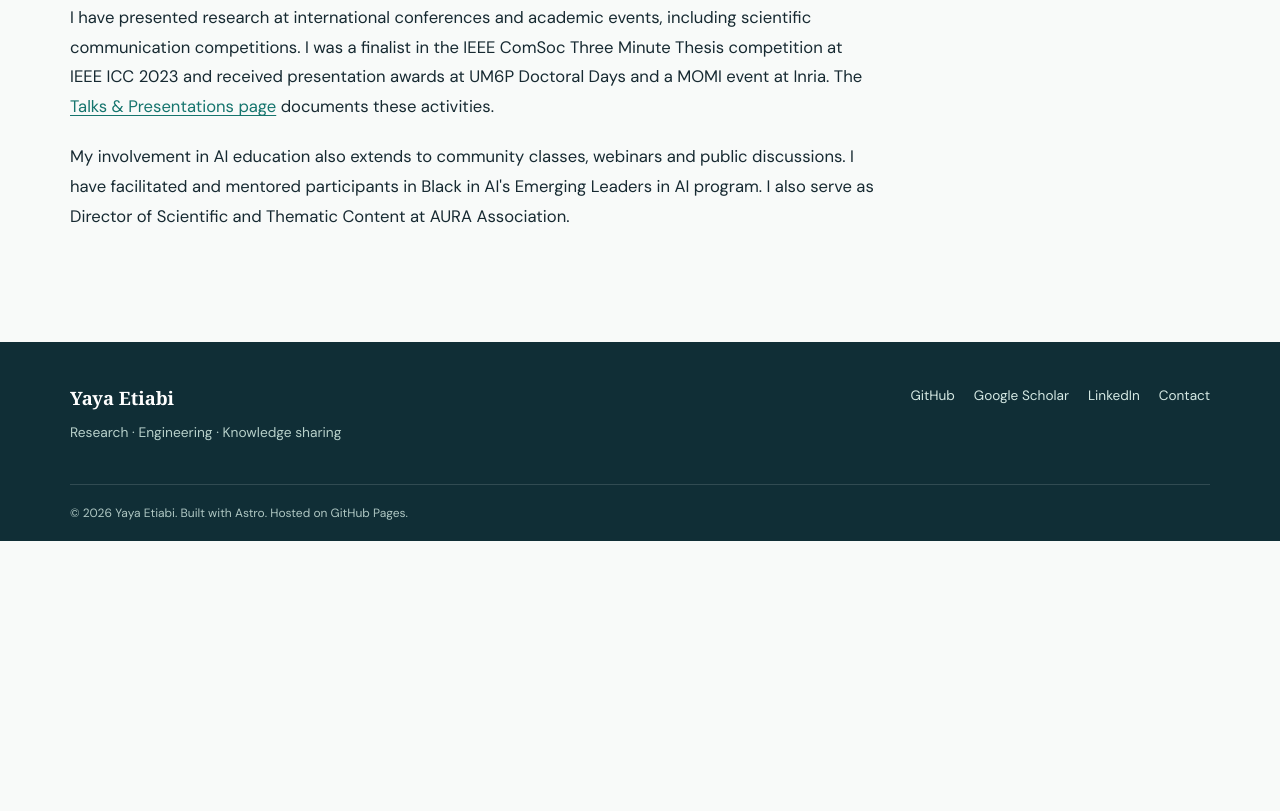
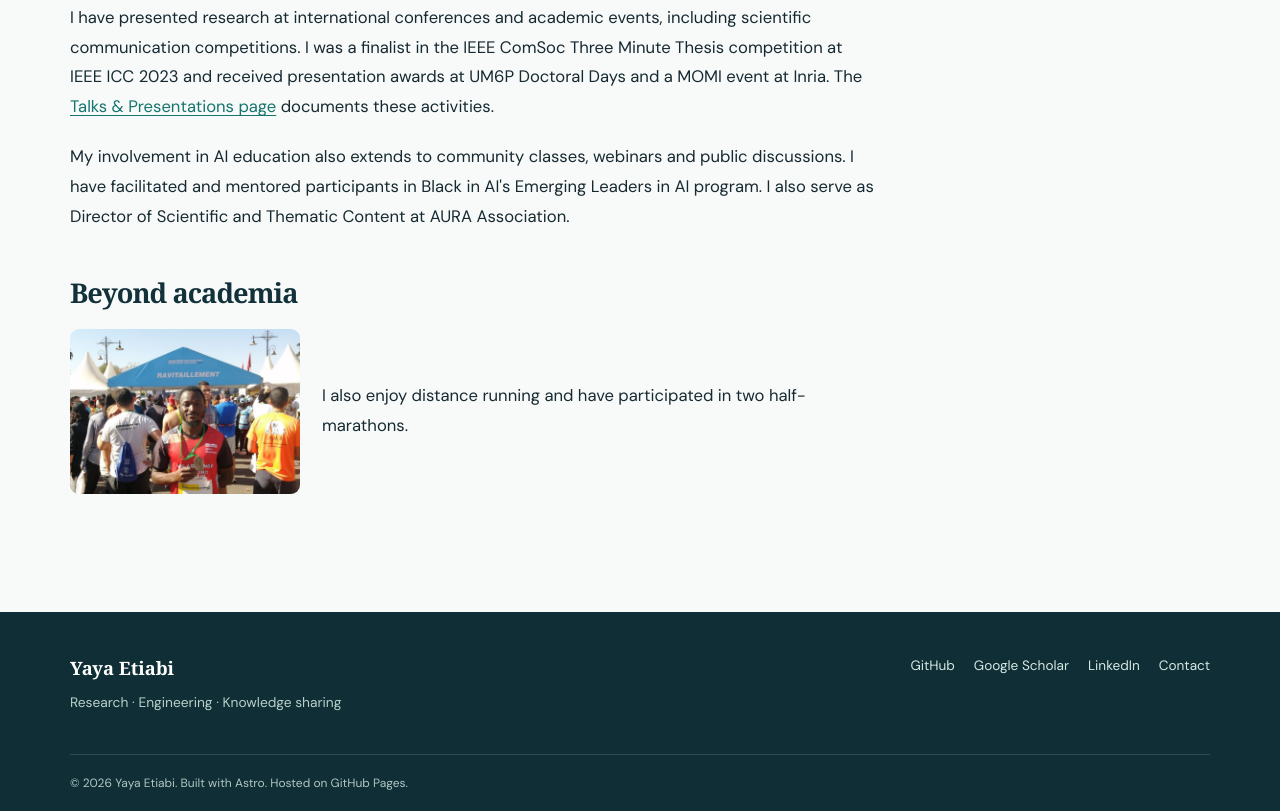
Before and after one commit to yaya-etiabi/yaya-etiabi.github.io, an Astro site in the folder site-v2/: page /about in a window 1280 px wide. Shown: the part 1618-2429 px from the top of the page. Before the commit the page ends 2159 px from the top, so only its background shows below. Built offline with nearby package versions, Linux system fonts and the light colour scheme; Astro itself is replaced by a stand-in of ours.

Commit message:
Restore half-marathon interest and photo in About page

```diff
--- a/site-v2/src/pages/about/index.astro
+++ b/site-v2/src/pages/about/index.astro
@@ -96,6 +96,19 @@ import portrait from '../../assets/yaya-portrait-cutout.webp';
           Black in AI's Emerging Leaders in AI program. I also serve as Director of
           Scientific and Thematic Content at AURA Association.
         </p>
+
+        <h2>Beyond academia</h2>
+        <div class="activity-feature">
+          <img
+            src={withBase('/media/half-marathon.jpg')}
+            alt="At a half-marathon event"
+            loading="lazy"
+            decoding="async"
+          />
+          <div>
+            <p>I also enjoy distance running and have participated in two half-marathons.</p>
+          </div>
+        </div>
       </article>
 
       <aside class="sidebar-panel" aria-label="Explore profile and related work">
```
Also changed, not shown: site-v2/public/media/half-marathon.jpg (added).
